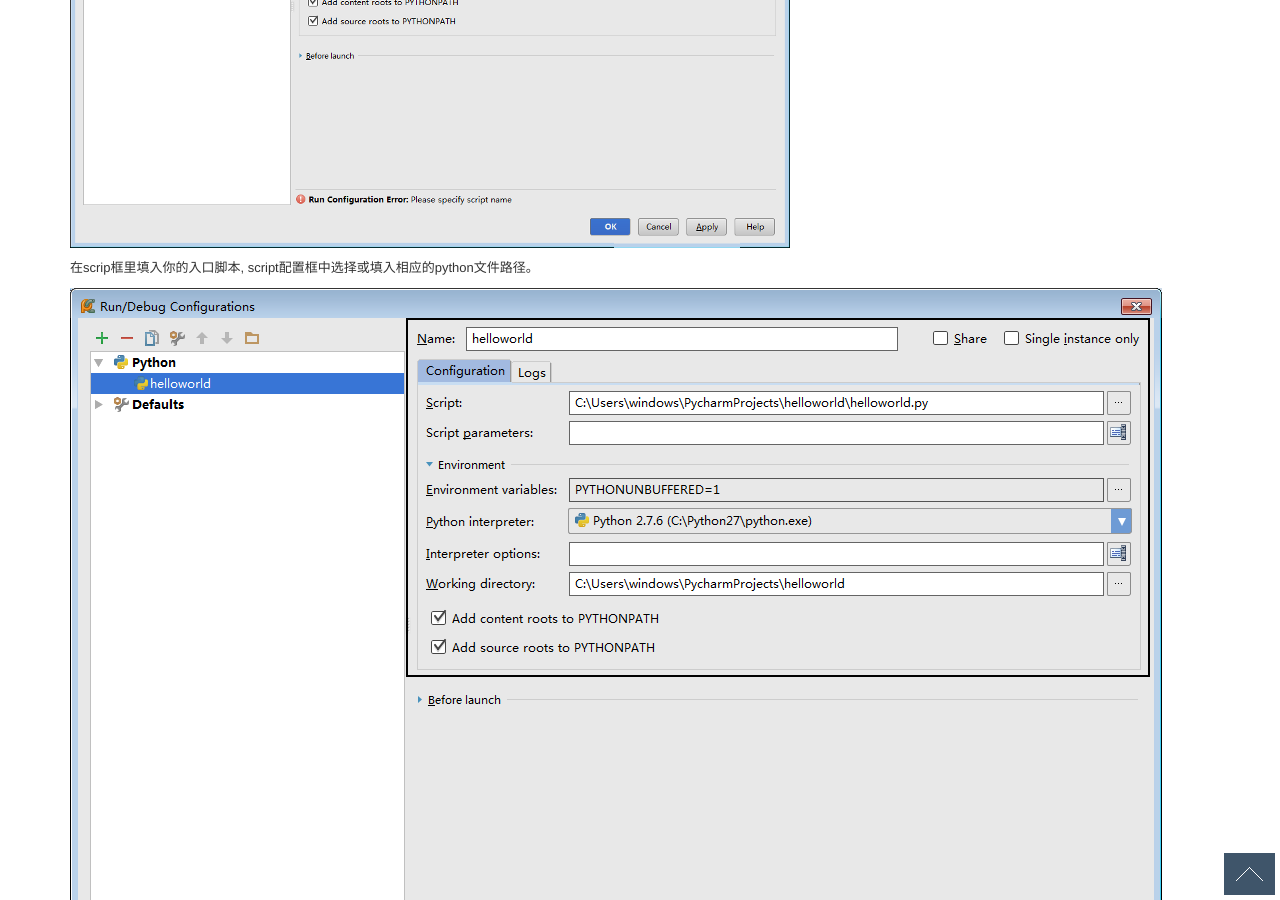
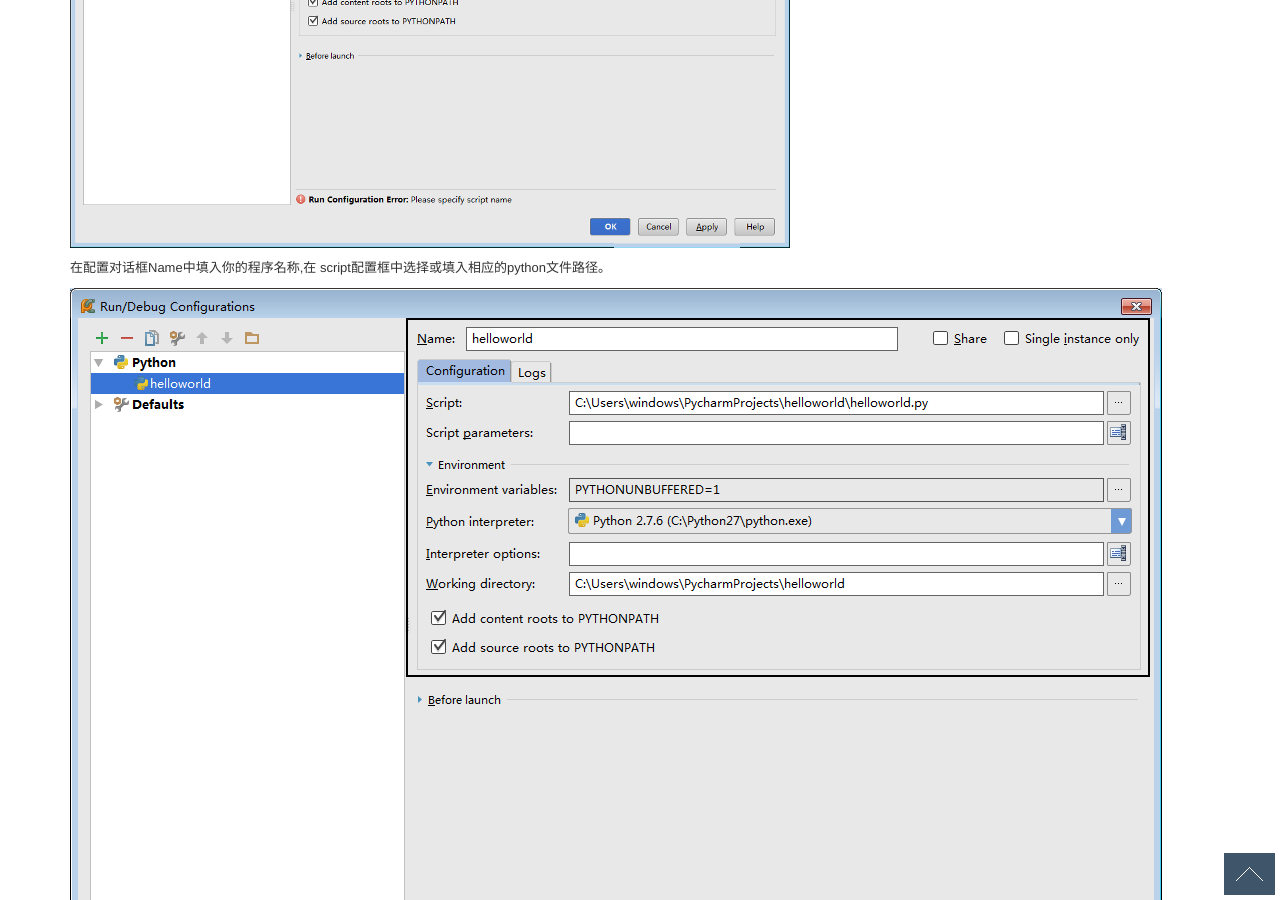
Before and after one commit to ongbe/site, a Jekyll site: the page built from docs/python_tut.md, in a window 1280 px wide and 900 px high, scrolled down 2590 px. Built offline with Jekyll 4.4.1, drawn with Linux system fonts in a browser that asks for light colours; Markdown is read by kramdown in place of the engine named in the settings; comment, search, counter and statistics services are not loaded.

Commit message:
Update python_tut.md

```diff
--- a/docs/python_tut.md
+++ b/docs/python_tut.md
@@ -69,7 +69,7 @@
 ![config run1]({{site.baseurl}}/images/docs/python/tut/config_run1.png)
 
 
-在scrip框里填入你的入口脚本, script配置框中选择或填入相应的python文件路径。
+在配置对话框Name中填入你的程序名称,在 script配置框中选择或填入相应的python文件路径。
 
 ![image]({{site.baseurl}}/images/docs/python/tut/config_runn.png)
 
```
